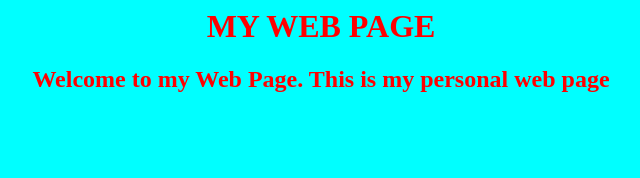
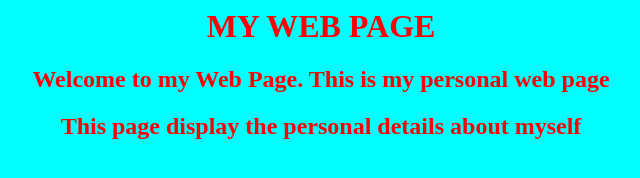
Before and after one commit to devopstraining611-282/4pmrepo, a plain HTML site: page index.html in a window 1280 px wide. Shown: the whole page, without its empty margins (319-959 px from the left). Drawn offline with Linux system fonts and the light colour scheme.

Commit message:
secondline in index file

```diff
--- a/index.html
+++ b/index.html
@@ -4,6 +4,7 @@
 		<center>
 			<h1>MY WEB PAGE</h1>
 			<h2>Welcome to my Web Page. This is my personal web page</h2>
+			<h2>This page display the personal details about myself</h2>
 		</center>
 	</body>
 </html>
```
